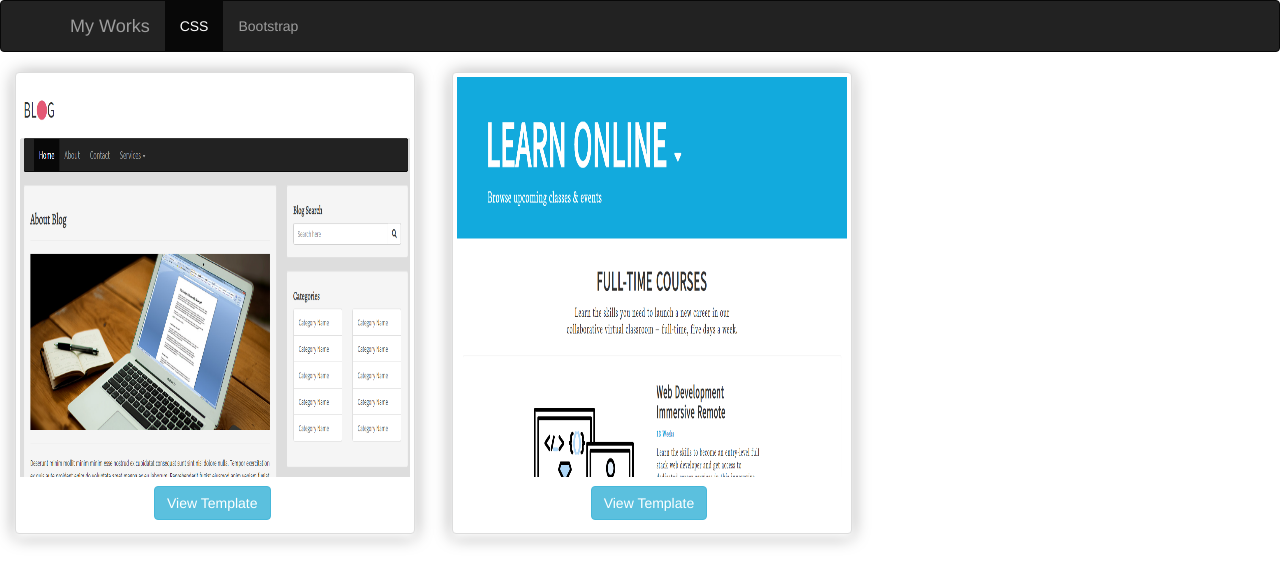
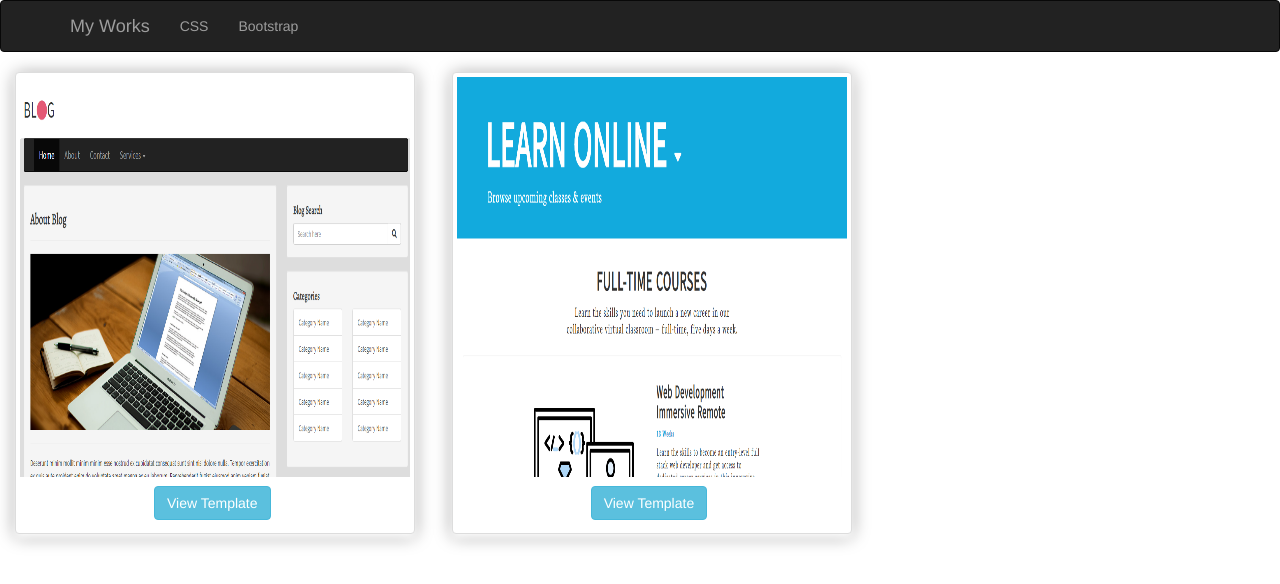
Before and after one commit to BhoomikaAnagodu/My-Works, a plain HTML site: page bootstrap.html in a window 1280 px wide. Drawn offline with nearby package versions, Linux system fonts and the light colour scheme.

Commit message:
Update bootstrap.html

```diff
--- a/bootstrap.html
+++ b/bootstrap.html
@@ -21,7 +21,7 @@
             </div>
             <div class="collapse navbar-collapse" id="myNav">
                 <ul class="navbar-nav nav">
-                <li class="active"><a href="index.html">CSS</a></li>
+                <li><a href="index.html">CSS</a></li>
                 <li><a href="bootstrap.html">Bootstrap</a></li>
                 </ul>
             </div>
```
